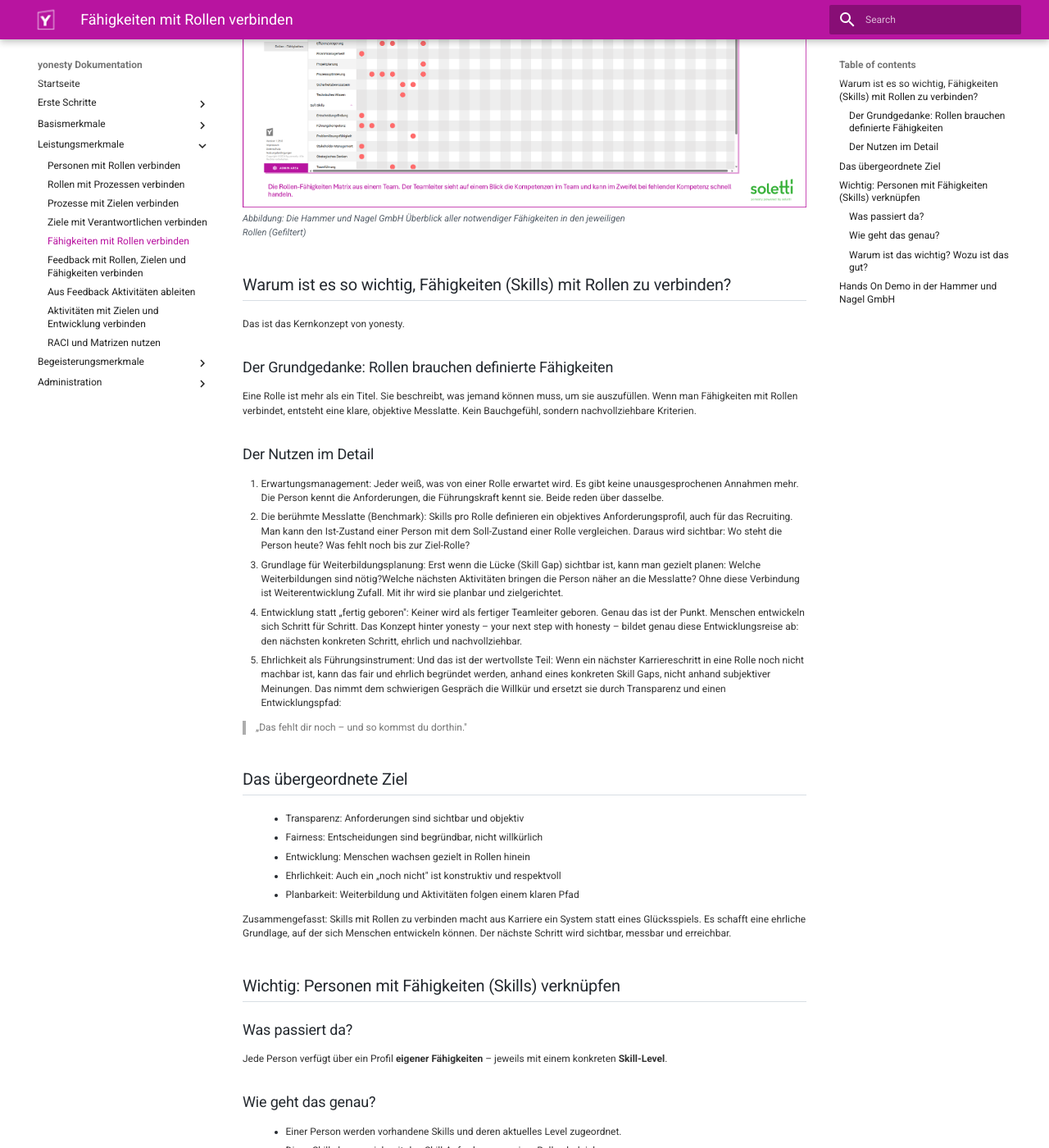
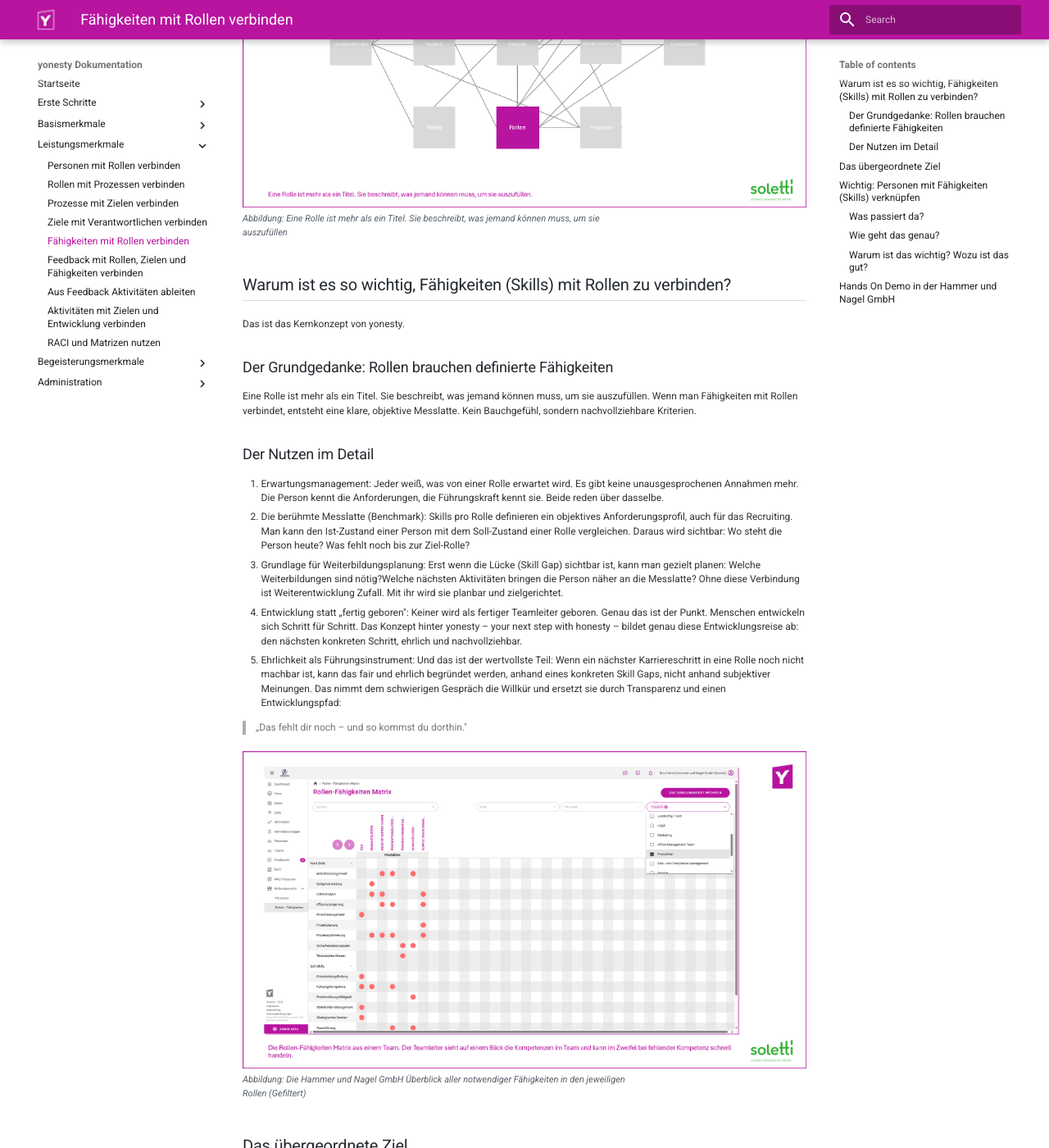
Before and after one commit to ricohaenelsoletti/yonesty, an MkDocs documentation site: the page built from docs/Leistungsmerkmal-Faehigkeiten-mit-Rollen-verbinden.md, in a window 1280 px wide and 1400 px high, scrolled down 297 px. Shown: the whole window at 82% size. Built offline with MkDocs 1.6.1 and Material for MkDocs 9.7.7, drawn with Linux system fonts in a browser that asks for light colours.

Commit message:
Update images and captions in documentation

```diff
--- a/docs/Leistungsmerkmal-Faehigkeiten-mit-Rollen-verbinden.md
+++ b/docs/Leistungsmerkmal-Faehigkeiten-mit-Rollen-verbinden.md
@@ -1,9 +1,11 @@
 # Leistungsmerkmal: Fähigkeiten mit Rollen verbinden
 
+
 <figure>
-    <img src="/screenshots/yonesty-Faehigkeiten-Rollen-Matrix.png">
-    <figcaption>Die Hammer und Nagel GmbH Überblick aller notwendiger Fähigkeiten in den jeweiligen Rollen (Gefiltert)</figcaption>
+    <img src="/screenshots/yonesty-x-Faehigkeiten-Rollen.png">
+    <figcaption>Eine Rolle ist mehr als ein Titel. Sie beschreibt, was jemand können muss, um sie auszufüllen</figcaption>
 </figure>
+
 
 ## Warum ist es so wichtig, Fähigkeiten (Skills) mit Rollen zu verbinden?
 Das ist das Kernkonzept von yonesty.
@@ -19,6 +21,11 @@
 5. Ehrlichkeit als Führungsinstrument: Und das ist der wertvollste Teil: Wenn ein nächster Karriereschritt in eine Rolle noch nicht machbar ist, kann das fair und ehrlich begründet werden, anhand eines konkreten Skill Gaps, nicht anhand subjektiver Meinungen. Das nimmt dem schwierigen Gespräch die Willkür und ersetzt sie durch Transparenz und einen Entwicklungspfad:
 
 > „Das fehlt dir noch – und so kommst du dorthin."
+
+<figure>
+    <img src="/screenshots/yonesty-Faehigkeiten-Rollen-Matrix.png">
+    <figcaption>Die Hammer und Nagel GmbH Überblick aller notwendiger Fähigkeiten in den jeweiligen Rollen (Gefiltert)</figcaption>
+</figure>
 
 ## Das übergeordnete Ziel
 
```
